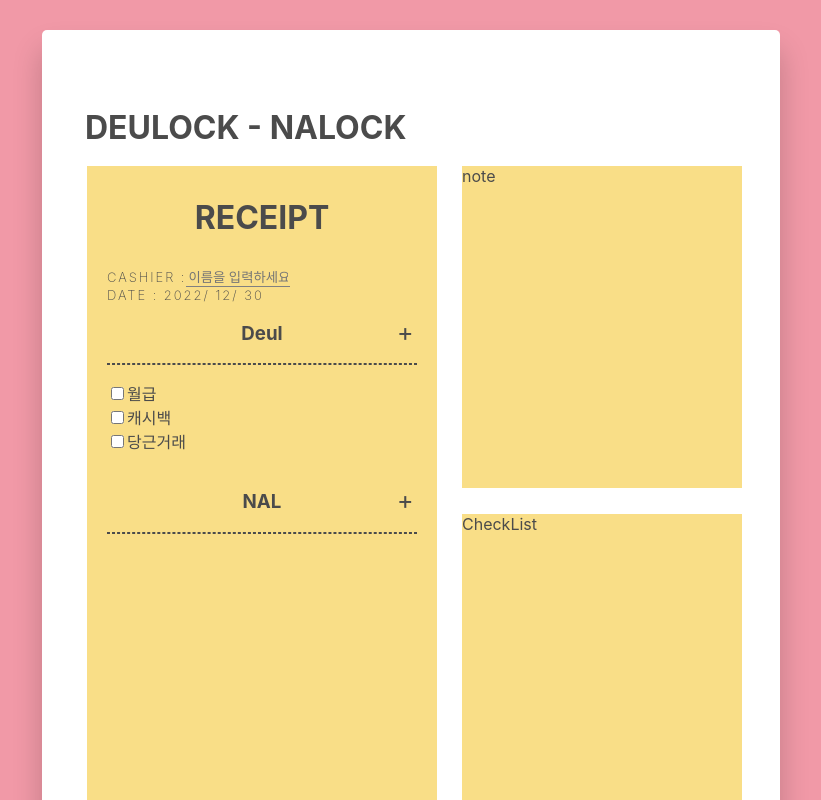
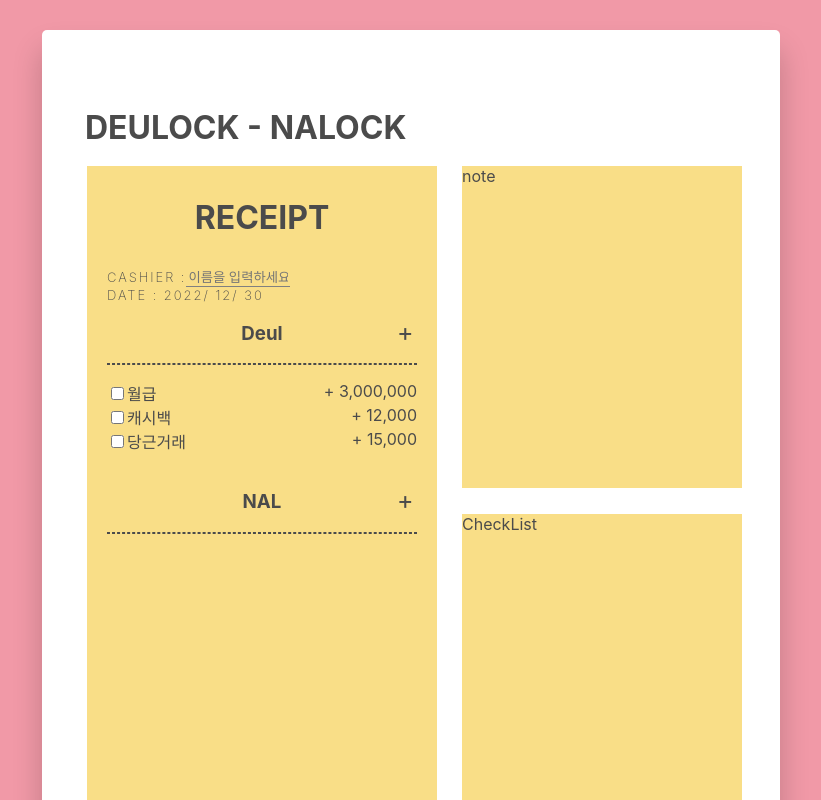
Before and after one commit to taeyeess/-come_and_go, a React (Create React App) app: page / in a window 1280 px wide. Shown: the top 800 px of the page, without its empty margins (229-1050 px from the left). Built offline with nearby package versions, Linux system fonts and the light colour scheme.

Commit message:
style: price추가

```diff
--- a/src/components/contentsIn/DeulListItem.js
+++ b/src/components/contentsIn/DeulListItem.js
@@ -4,7 +4,7 @@ import CheckInput from "./CheckInput";
 import CheckOutInput from "./CheckOutInput";
 
 const DeulListItem = ({ list }) => {
-  const { id, text, checked } = list;
+  const { id, text, checked, price } = list;
   return (
     <li
       className="DeulListItem"
@@ -14,10 +14,19 @@ const DeulListItem = ({ list }) => {
         // justifyContent: "space-between",
       }}
     >
-      <div className={cn("checkbox", { checked })}>
+      <div
+        className={cn("checkbox", { checked })}
+        style={{ position: "relative" }}
+      >
         {checked ? <CheckInput /> : <CheckOutInput />}
-        <div className="text" style={{ display: "inline" }}>
+        <div className="listItems" style={{ display: "inline" }}>
           {text}
+        </div>
+        <div
+          className="listPrice"
+          style={{ display: "inline", position: "absolute", right: "0" }}
+        >
+          + {price}
         </div>
       </div>
     </li>
--- a/src/components/contentsIn/InCome.js
+++ b/src/components/contentsIn/InCome.js
@@ -8,16 +8,19 @@ const InCome = () => {
       id: 1,
       text: "월급",
       checked: true,
+      price: "3,000,000",
     },
     {
       id: 2,
       text: "캐시백",
       checked: true,
+      price: "12,000",
     },
     {
       id: 3,
       text: "당근거래",
       checked: false,
+      price: "15,000",
     },
   ]);
   return (
```
